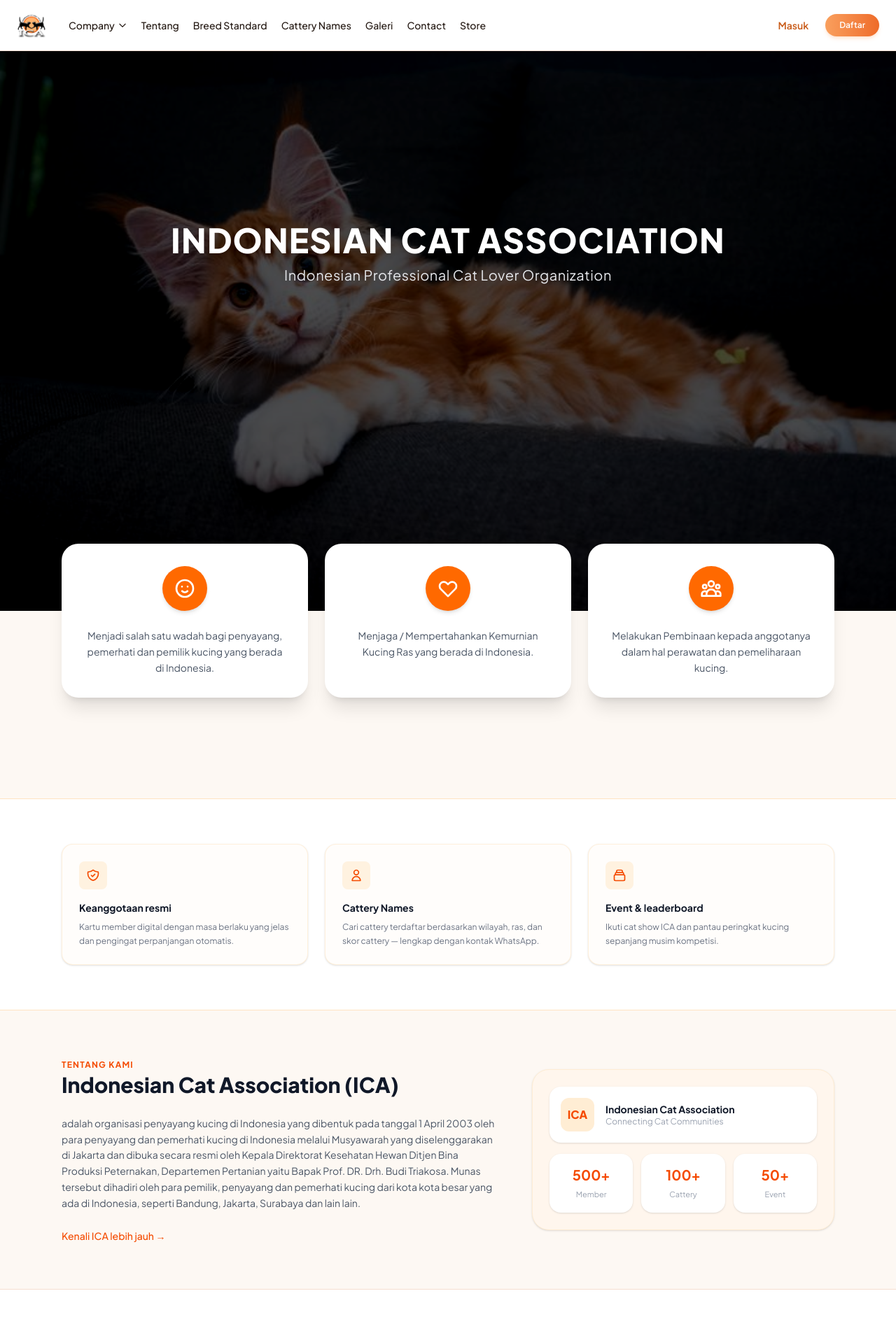
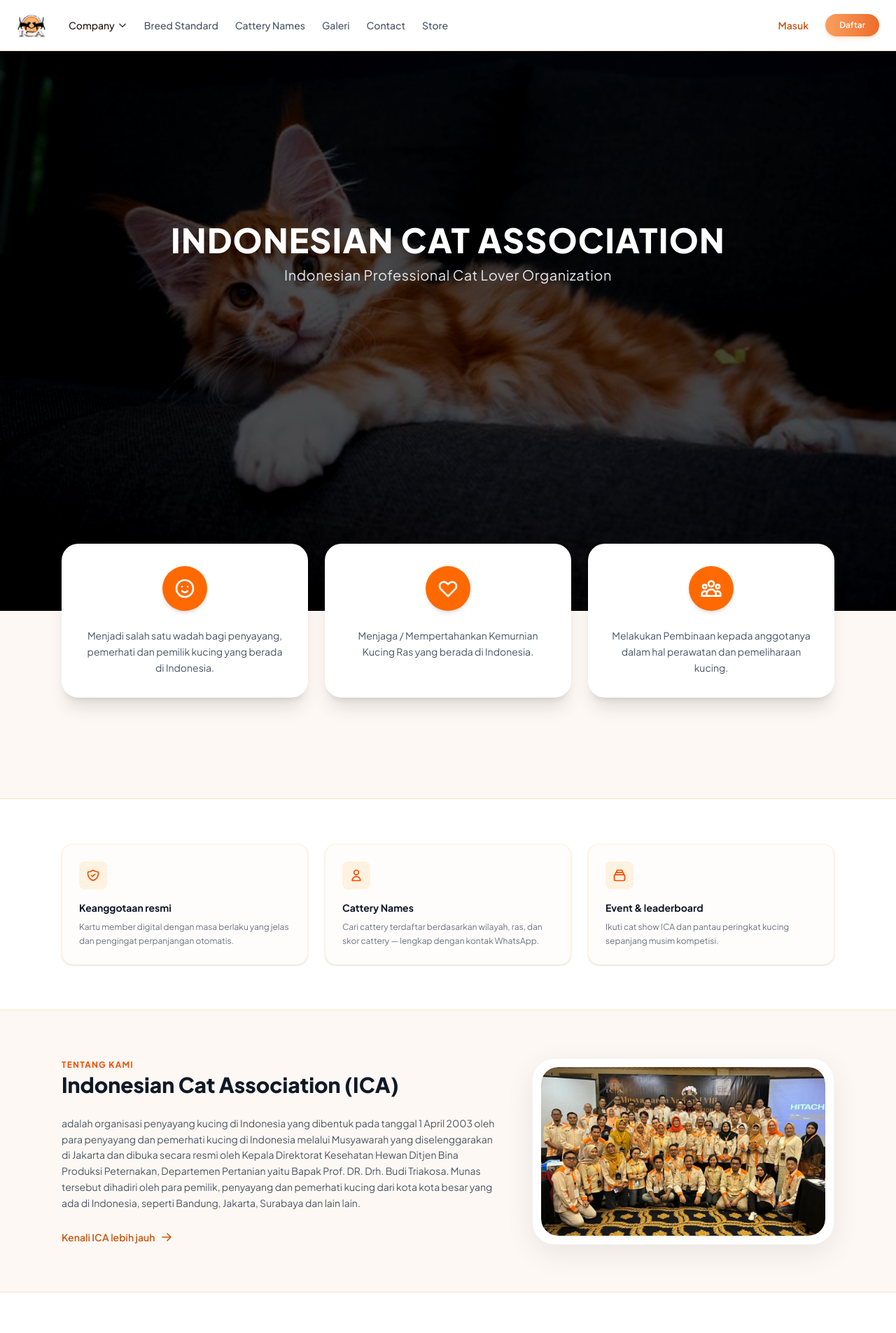
Before and after one commit to Riwriw-pnya/ica, a Next.js app: page /landing-page in a window 1280 px wide. Shown: the top 1905 px of the page at 70% size. Built offline with nearby package versions, Linux system fonts and the light colour scheme.

Commit message:
feat: navbar underline animation & breed href

```diff
--- a/app/landing-page/components/AboutSection.tsx
+++ b/app/landing-page/components/AboutSection.tsx
@@ -1,4 +1,5 @@
 import Link from "next/link";
+import Image from "next/image";
 
 export default function AboutSection() {
   return (
@@ -17,34 +18,44 @@
             oleh para pemilik, penyayang dan pemerhati kucing dari kota kota besar yang ada di Indonesia,
             seperti Bandung, Jakarta, Surabaya dan lain lain.
           </p>
-          <Link href="#" className="inline-flex items-center text-orange-600 font-medium text-sm hover:underline">
-            Kenali ICA lebih jauh &rarr;
+
+          {/* Tautan dengan Animasi Underline Kiri ke Kanan & Icon Panah */}
+          <Link
+            href="#"
+            className="group inline-flex items-center gap-2 text-sm font-semibold text-[#C85A17] hover:text-[#EE6B28] transition relative w-fit py-1"
+          >
+            <span className="relative">
+              Kenali ICA lebih jauh
+              {/* Garis bawah animasi dari kiri ke kanan */}
+              <span className="absolute bottom-0 left-0 w-0 h-[2px] bg-[#EE6B28] transition-all duration-300 ease-out group-hover:w-full"></span>
+            </span>
+            <svg
+              className="w-4 h-4 transition-transform duration-300 group-hover:translate-x-1"
+              fill="none"
+              stroke="currentColor"
+              strokeWidth="2.5"
+              viewBox="0 0 24 24"
+            >
+              <path strokeLinecap="round" strokeLinejoin="round" d="M13.5 4.5L21 12m0 0l-7.5 7.5M21 12H3" />
+            </svg>
           </Link>
         </div>
 
-        <div className="md:col-span-5 bg-[#FFF6ED] rounded-3xl p-6 border border-orange-100 shadow-sm space-y-4">
-          <div className="bg-white rounded-2xl p-4 shadow-sm flex items-center gap-4">
-            <div className="w-12 h-12 bg-orange-100 rounded-xl flex items-center justify-center font-extrabold text-orange-600">ICA</div>
-            <div>
-              <h4 className="font-bold text-gray-900 text-sm">Indonesian Cat Association</h4>
-              <p className="text-xs text-gray-400">Connecting Cat Communities</p>
-            </div>
-          </div>
-          <div className="grid grid-cols-3 gap-3 text-center">
-            <div className="bg-white rounded-2xl p-4 shadow-sm">
-              <span className="block text-xl font-bold text-orange-600">500+</span>
-              <span className="text-[11px] text-gray-400">Member</span>
-            </div>
-            <div className="bg-white rounded-2xl p-4 shadow-sm">
-              <span className="block text-xl font-bold text-orange-600">100+</span>
-              <span className="text-[11px] text-gray-400">Cattery</span>
-            </div>
-            <div className="bg-white rounded-2xl p-4 shadow-sm">
-              <span className="block text-xl font-bold text-orange-600">50+</span>
-              <span className="text-[11px] text-gray-400">Event</span>
+        <div className="md:col-span-5 flex justify-center">
+          <div className="inline-block bg-white p-3 rounded-[32px] shadow-[0_12px_40px_rgba(0,0,0,0.08)] border border-gray-100">
+            <div className="relative rounded-[24px] overflow-hidden">
+              <Image
+                src="/images/about.webp"
+                alt="Tentang ICA"
+                width={500}
+                height={400}
+                className="w-auto h-auto max-h-[380px] object-contain rounded-[24px]"
+                priority
+              />
             </div>
           </div>
         </div>
+
       </div>
     </section>
   );
--- a/app/landing-page/components/Navbar.tsx
+++ b/app/landing-page/components/Navbar.tsx
@@ -20,13 +20,22 @@
 
   return (
     <>
-      {/* Tinggi navbar dipangkas jadi h-18 agar lebih ramping */}
       <header className="sticky top-0 z-50 bg-white/95 backdrop-blur-md border-b border-[#F3D1BD]/60 shadow-xs">
         <div className="max-w-7xl mx-auto px-6 h-18 flex items-center justify-between">
 
           <div className="flex items-center gap-8">
-            {/* Logo ICA */}
-            <Link href="/landing-page" className="flex items-center gap-2">
+            {/* Logo ICA dengan Smooth Scroll ke Atas */}
+            <a
+              href="#"
+              onClick={(e) => {
+                e.preventDefault();
+                window.scrollTo({
+                  top: 0,
+                  behavior: 'smooth'
+                });
+              }}
+              className="flex items-center gap-2 cursor-pointer"
+            >
               <Image
                 src="/images/LOGO-ICA.webp"
                 alt="ICA Logo"
@@ -34,10 +43,10 @@
                 height={42}
                 className="object-contain"
               />
-            </Link>
+            </a>
 
-            {/* Menu Navigasi yang Lebih Ringkas */}
-            <nav className="hidden lg:flex items-center gap-5 text-sm font-medium text-[#231812]">
+            {/* Menu Navigasi */}
+            <nav className="hidden lg:flex items-center gap-6 text-sm font-medium text-[#231812]">
 
               {/* Menu Utama: Company (Pusat Informasi & Organisasi) */}
               <div
@@ -48,8 +57,12 @@
                   setActiveSubDropdown(null);
                 }}
               >
-                <button className="flex items-center gap-1 hover:text-[#C85A17] transition cursor-pointer">
-                  <span>Company</span>
+                <button className="flex items-center gap-1 hover:text-[#C85A17] transition cursor-pointer relative py-1">
+                  <span className="relative">
+                    Company
+                    {/* Animasi Underline Kiri ke Kanan */}
+                    <span className="absolute bottom-0 left-0 w-0 h-[2px] bg-[#EE6B28] transition-all duration-300 ease-out group-hover:w-full"></span>
+                  </span>
                   <svg className={`w-3.5 h-3.5 transition-transform duration-200 ${isCompanyOpen ? "rotate-180" : ""}`} fill="none" stroke="currentColor" viewBox="0 0 24 24">
                     <path strokeLinecap="round" strokeLinejoin="round" strokeWidth="2" d="M19 9l-7 7-7-7" />
                   </svg>
@@ -108,13 +121,58 @@
                 )}
               </div>
 
-              {/* Menu Utama Luar Lainnya (Dipilih yang paling sering diakses) */}
-              <Link href="#" className="hover:text-[#C85A17] transition">Tentang</Link>
-              <Link href="#" className="hover:text-[#C85A17] transition">Breed Standard</Link>
-              <Link href="#" className="hover:text-[#C85A17] transition">Cattery Names</Link>
-              <Link href="#" className="hover:text-[#C85A17] transition">Galeri</Link>
-              <Link href="#" className="hover:text-[#C85A17] transition">Contact</Link>
-              <Link href="#" className="hover:text-[#C85A17] transition">Store</Link>
+              {/* Menu Navigasi dengan Efek Underline Animasi Kiri ke Kanan */}
+              <Link
+                href="https://fifeweb.org/cats/breeds/"
+                target="_blank"
+                rel="noopener noreferrer"
+                className="group relative py-2 text-gray-600 hover:text-[#C85A17] transition"
+              >
+                <span className="relative">
+                  Breed Standard
+                  <span className="absolute bottom-0 left-0 w-0 h-[2px] bg-[#EE6B28] transition-all duration-300 ease-out group-hover:w-full"></span>
+                </span>
+              </Link>
+
+              <Link
+                href="#"
+                className="group relative py-2 text-gray-600 hover:text-[#C85A17] transition"
+              >
+                <span className="relative">
+                  Cattery Names
+                  <span className="absolute bottom-0 left-0 w-0 h-[2px] bg-[#EE6B28] transition-all duration-300 ease-out group-hover:w-full"></span>
+                </span>
+              </Link>
+
+              <Link
+                href="#"
+                className="group relative py-2 text-gray-600 hover:text-[#C85A17] transition"
+              >
+                <span className="relative">
+                  Galeri
+                  <span className="absolute bottom-0 left-0 w-0 h-[2px] bg-[#EE6B28] transition-all duration-300 ease-out group-hover:w-full"></span>
+                </span>
+              </Link>
+
+              <Link
+                href="#"
+                className="group relative py-2 text-gray-600 hover:text-[#C85A17] transition"
+              >
+                <span className="relative">
+                  Contact
+                  <span className="absolute bottom-0 left-0 w-0 h-[2px] bg-[#EE6B28] transition-all duration-300 ease-out group-hover:w-full"></span>
+                </span>
+              </Link>
+
+              <Link
+                href="#"
+                className="group relative py-2 text-gray-600 hover:text-[#C85A17] transition"
+              >
+                <span className="relative">
+                  Store
+                  <span className="absolute bottom-0 left-0 w-0 h-[2px] bg-[#EE6B28] transition-all duration-300 ease-out group-hover:w-full"></span>
+                </span>
+              </Link>
 
             </nav>
           </div>
--- a/app/landing-page/components/NewsSection.tsx
+++ b/app/landing-page/components/NewsSection.tsx
@@ -45,8 +45,22 @@
     <section className="py-16 max-w-6xl mx-auto px-6">
       <div className="flex justify-between items-center mb-8">
         <h2 className="text-2xl font-bold text-gray-900">Berita terbaru</h2>
-        <Link href="#" className="text-xs font-medium text-orange-600 hover:underline">
-          Lihat semua &rarr;
+
+        {/* Tombol Lihat Semua dengan Icon Panah Sesuai Gambar */}
+        <Link
+          href="#"
+          className="group inline-flex items-center gap-2 text-xs font-semibold text-[#C85A17] hover:text-[#EE6B28] transition"
+        >
+          <span>Lihat semua</span>
+          <svg
+            className="w-4 h-4 transition-transform duration-200 group-hover:translate-x-1"
+            fill="none"
+            stroke="currentColor"
+            strokeWidth="2.5"
+            viewBox="0 0 24 24"
+          >
+            <path strokeLinecap="round" strokeLinejoin="round" d="M13.5 4.5L21 12m0 0l-7.5 7.5M21 12H3" />
+          </svg>
         </Link>
       </div>
 
```
Also changed, not shown: public/images/about.webp (added).
